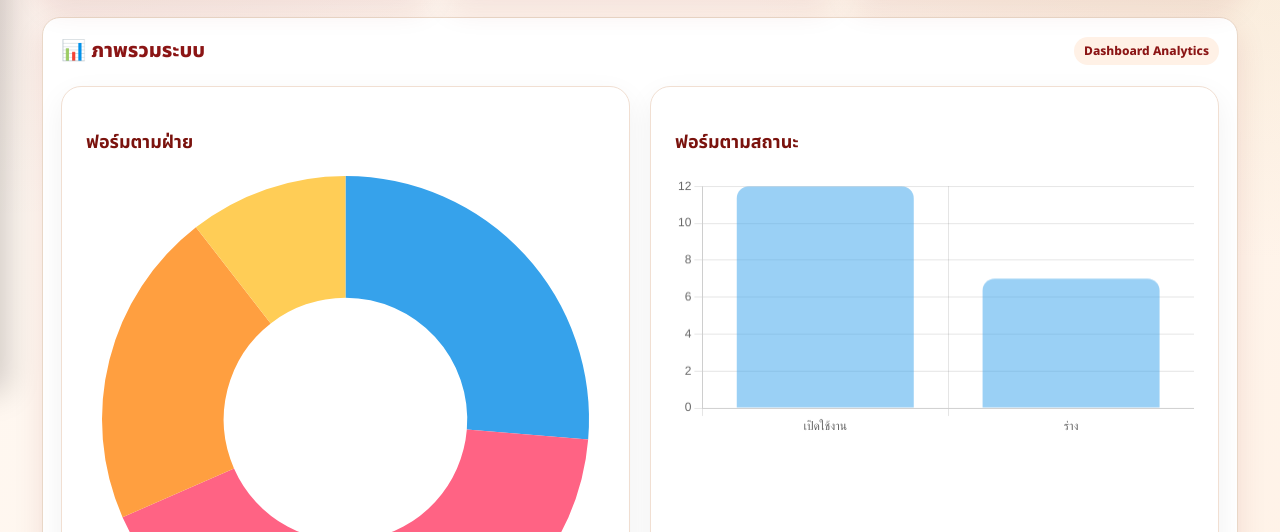
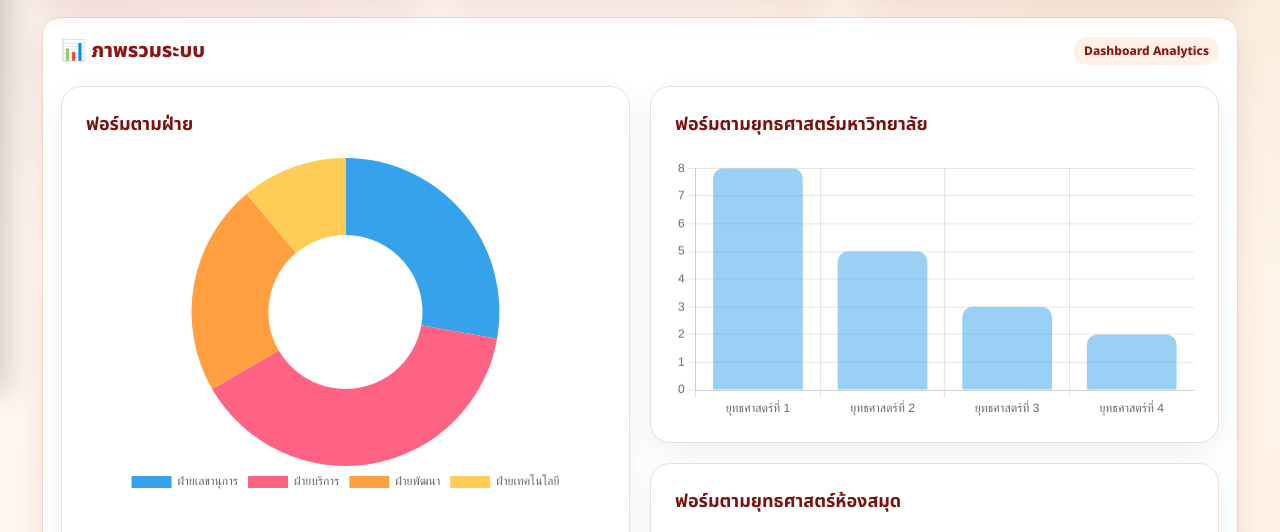
Before and after one commit to Mmim-mim/survey-app, a website: page public/admin.html in a window 1280 px wide. Shown: the part 408-940 px from the top of the page. Drawn offline with nearby package versions, Linux system fonts and the light colour scheme; no server answers; sample sign-in values are in the browser's storage.

Commit message:
ปรับกราฟ admin dashboard เป็นฝ่ายและยุทธศาสตร์

```diff
--- a/public/admin.html
+++ b/public/admin.html
@@ -251,13 +251,39 @@
         text-align: left;
       }
 
-      .chart-grid {
+      .analytics-layout {
         display: grid;
-        grid-template-columns: repeat(auto-fit, minmax(320px, 1fr));
+        grid-template-columns: 1fr 1fr;
         gap: 20px;
         margin-top: 20px;
       }
 
+      .strategy-stack {
+        display: grid;
+        gap: 20px;
+      }
+
+      .chart-card {
+        background: #fff;
+        border-radius: 20px;
+        padding: 24px;
+        box-shadow: 0 10px 30px rgba(0, 0, 0, 0.06);
+        border: 1px solid #f1dfd2;
+      }
+
+      .department-card {
+        min-height: 430px;
+      }
+
+      .chart-card h3 {
+        margin: 0 0 20px;
+        color: #7a120d;
+        font-size: 18px;
+      }
+
+      .chart-card canvas {
+        max-height: 340px;
+      }
       .chart-card {
         background: #fff;
         border-radius: 20px;
@@ -355,6 +381,10 @@
         .quick-grid {
           grid-template-columns: 1fr;
         }
+
+        .analytics-layout {
+          grid-template-columns: 1fr;
+        }
       }
     </style>
   </head>
@@ -435,15 +465,22 @@
             <span class="badge">Dashboard Analytics</span>
           </div>
 
-          <div class="chart-grid">
-            <div class="chart-card">
+          <div class="analytics-layout">
+            <div class="chart-card department-card">
               <h3>ฟอร์มตามฝ่าย</h3>
               <canvas id="departmentChart"></canvas>
             </div>
 
+            <div class="strategy-stack">
               <div class="chart-card">
-              <h3>ฟอร์มตามสถานะ</h3>
-              <canvas id="statusChart"></canvas>
+                <h3>ฟอร์มตามยุทธศาสตร์มหาวิทยาลัย</h3>
+                <canvas id="uniStrategyChart"></canvas>
+              </div>
+
+              <div class="chart-card">
+                <h3>ฟอร์มตามยุทธศาสตร์ห้องสมุด</h3>
+                <canvas id="centerStrategyChart"></canvas>
+              </div>
             </div>
           </div>
         </section>
@@ -524,20 +561,13 @@
     <script src="https://cdn.jsdelivr.net/npm/chart.js"></script>
 
     <script>
-      const departmentChart = new Chart(
-        document.getElementById("departmentChart"),
-        {
+      new Chart(document.getElementById("departmentChart"), {
         type: "doughnut",
         data: {
-            labels: [
-              "ฝ่ายเลขานุการ",
-              "ฝ่ายบริการ",
-              "ฝ่ายพัฒนา",
-              "ฝ่ายเทคโนโลยี",
-            ],
+          labels: ["ฝ่ายเลขานุการ", "ฝ่ายบริการ", "ฝ่ายพัฒนา", "ฝ่ายเทคโนโลยี"],
           datasets: [
             {
-                data: [5, 8, 4, 2],
+              data: [5, 7, 4, 2],
               borderWidth: 0,
             },
           ],
@@ -550,17 +580,49 @@
             },
           },
         },
-        },
-      );
+      });
 
-      const statusChart = new Chart(document.getElementById("statusChart"), {
+      new Chart(document.getElementById("uniStrategyChart"), {
         type: "bar",
         data: {
-          labels: ["เปิดใช้งาน", "ร่าง"],
+          labels: [
+            "ยุทธศาสตร์ที่ 1",
+            "ยุทธศาสตร์ที่ 2",
+            "ยุทธศาสตร์ที่ 3",
+            "ยุทธศาสตร์ที่ 4",
+          ],
           datasets: [
             {
-              data: [12, 7],
-              borderRadius: 12,
+              label: "จำนวนฟอร์ม",
+              data: [8, 5, 3, 2],
+              borderRadius: 10,
+            },
+          ],
+        },
+        options: {
+          responsive: true,
+          plugins: {
+            legend: {
+              display: false,
+            },
+          },
+        },
+      });
+
+      new Chart(document.getElementById("centerStrategyChart"), {
+        type: "bar",
+        data: {
+          labels: [
+            "ยุทธศาสตร์ที่ 1",
+            "ยุทธศาสตร์ที่ 2",
+            "ยุทธศาสตร์ที่ 3",
+            "ยุทธศาสตร์ที่ 4",
+          ],
+          datasets: [
+            {
+              label: "จำนวนฟอร์ม",
+              data: [6, 4, 3, 1],
+              borderRadius: 10,
             },
           ],
         },
```
Lines whose indentation alone changed are shown as unchanged.
